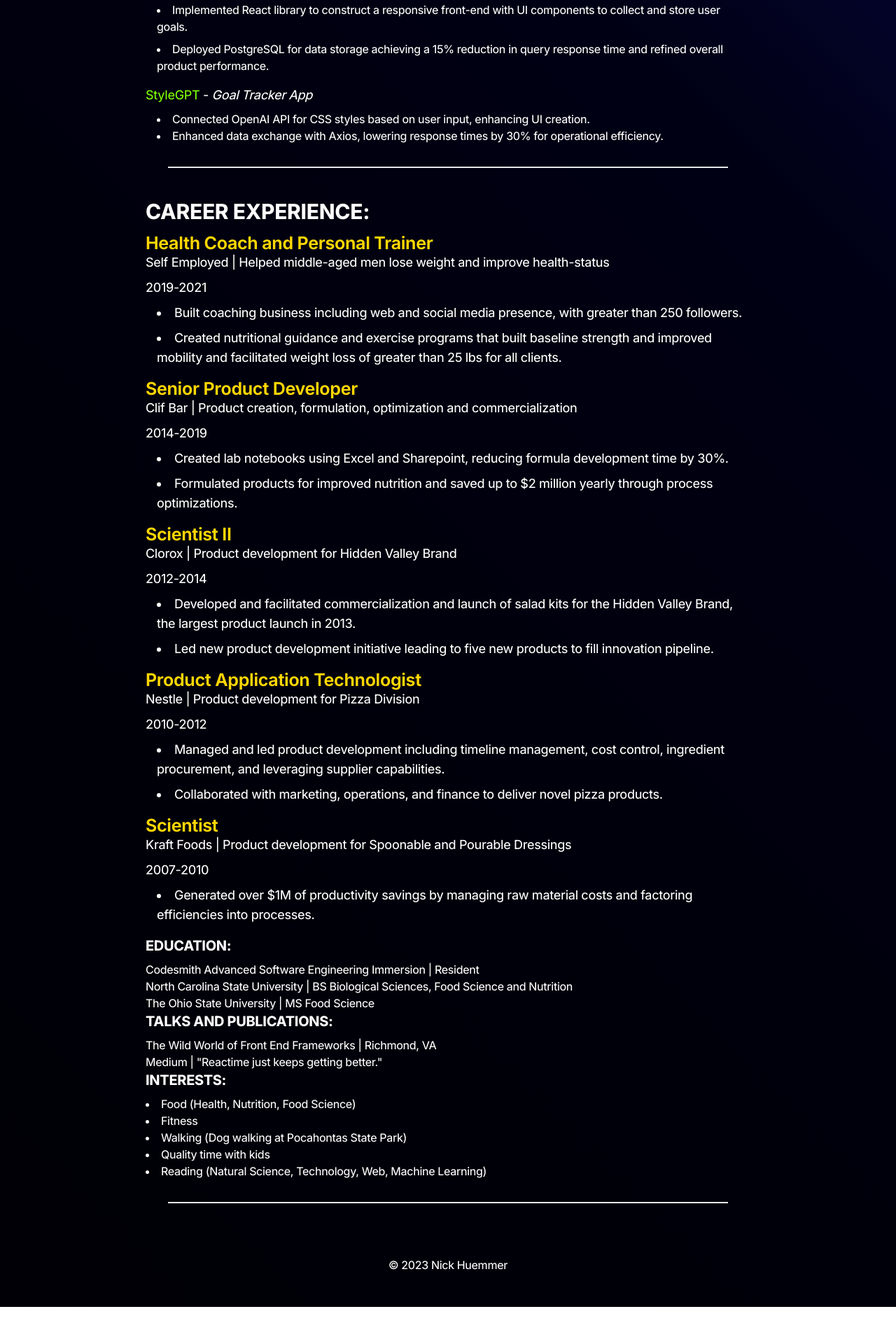
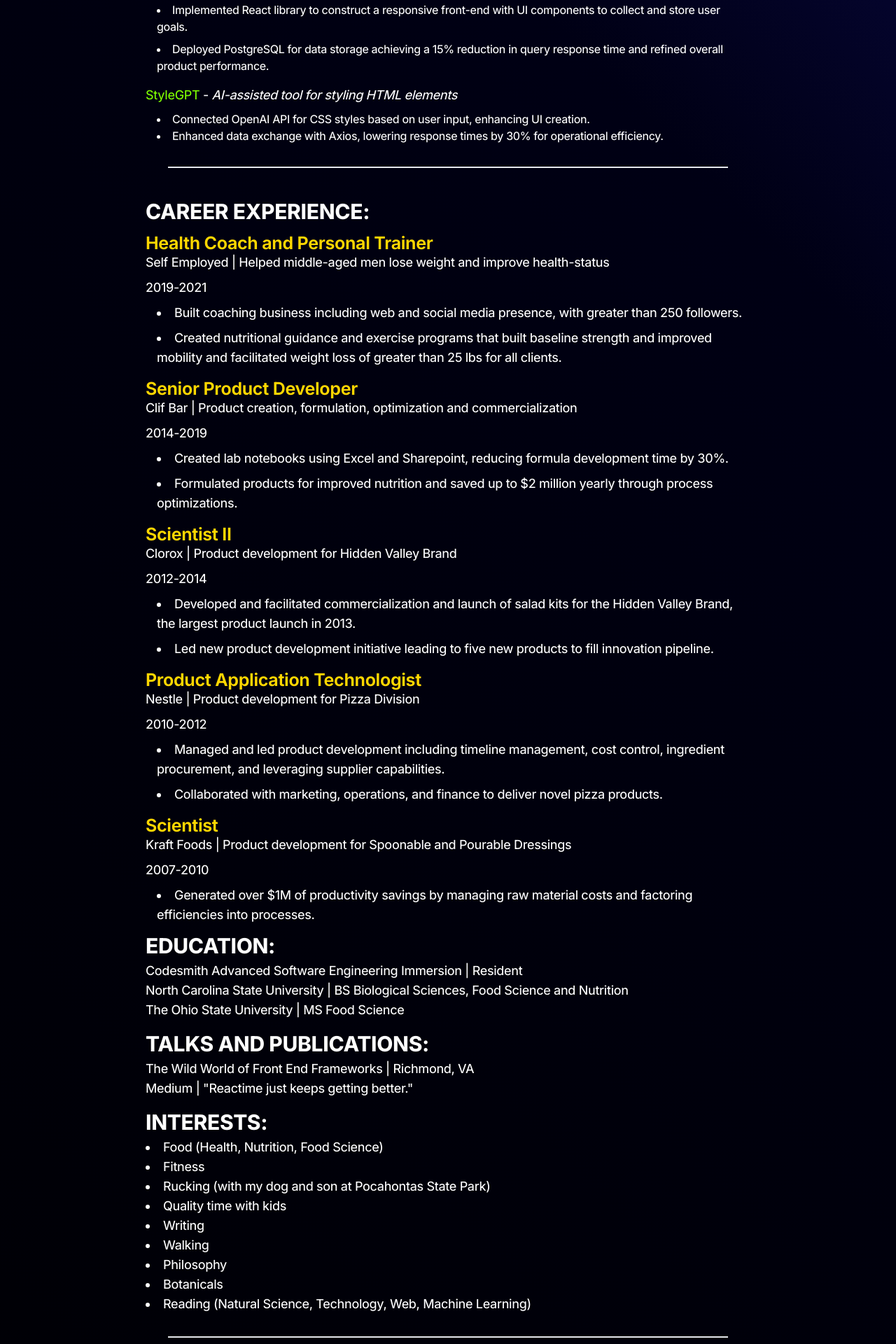
Before and after one commit to ElDuke717/personal-landing, a Next.js app: page /experience in a window 1280 px wide. Shown: the part 1520-3440 px from the top of the page at 70% size. Before the commit the page ends 3387 px from the top, so only its background shows below. Built offline with nearby package versions, Linux system fonts and the light colour scheme.

Commit message:
add styling and more interests

```diff
--- a/src/app/experience/page.tsx
+++ b/src/app/experience/page.tsx
@@ -143,7 +143,9 @@
 
       <p className="mb-2 mt-2 text-lg">
         <span className="chartreuse">StyleGPT</span> -{" "}
-        <span className="italic">Goal Tracker App</span>
+        <span className="italic">
+          AI-assisted tool for styling HTML elements
+        </span>
       </p>
       <ul className="list-disc list-inside mb-4 ml-4">
         <li>
@@ -237,24 +239,29 @@
             costs and factoring efficiencies into processes.
           </li>
         </ul>
-      </div>
 
-      <h2 className="text-xl font-bold mb-2">EDUCATION:</h2>
+        <h2 className="text-[30px] font-bold mb-2">EDUCATION:</h2>
         <p>Codesmith Advanced Software Engineering Immersion | Resident</p>
         <p>
           North Carolina State University | BS Biological Sciences, Food Science
           and Nutrition
         </p>
         <p>The Ohio State University | MS Food Science</p>
-      <h2 className="text-xl font-bold mb-2">TALKS AND PUBLICATIONS:</h2>
+        <h2 className="text-[30px] font-bold mb-2 mt-5">
+          TALKS AND PUBLICATIONS:
+        </h2>
         <p>The Wild World of Front End Frameworks | Richmond, VA</p>
         <p>Medium | "Reactime just keeps getting better."</p>
-      <h2 className="text-xl font-bold mb-2">INTERESTS:</h2>
+        <h2 className="text-[30px] font-bold mb-2 mt-5">INTERESTS:</h2>
         <ul className="list-disc list-inside mb-4">
           <li>Food (Health, Nutrition, Food Science)</li>
           <li>Fitness</li>
-        <li>Walking (Dog walking at Pocahontas State Park)</li>
+          <li>Rucking (with my dog and son at Pocahontas State Park)</li>
           <li>Quality time with kids</li>
+          <li>Writing</li>
+          <li>Walking</li>
+          <li>Philosophy</li>
+          <li>Botanicals</li>
           <li>Reading (Natural Science, Technology, Web, Machine Learning)</li>
         </ul>
         <div className="flex justify-center items-center mt-8">
@@ -264,5 +271,6 @@
           © {new Date().getFullYear()} Nick Huemmer
         </footer>
       </div>
+    </div>
   );
 }
```
Lines whose indentation alone changed are shown as unchanged.
